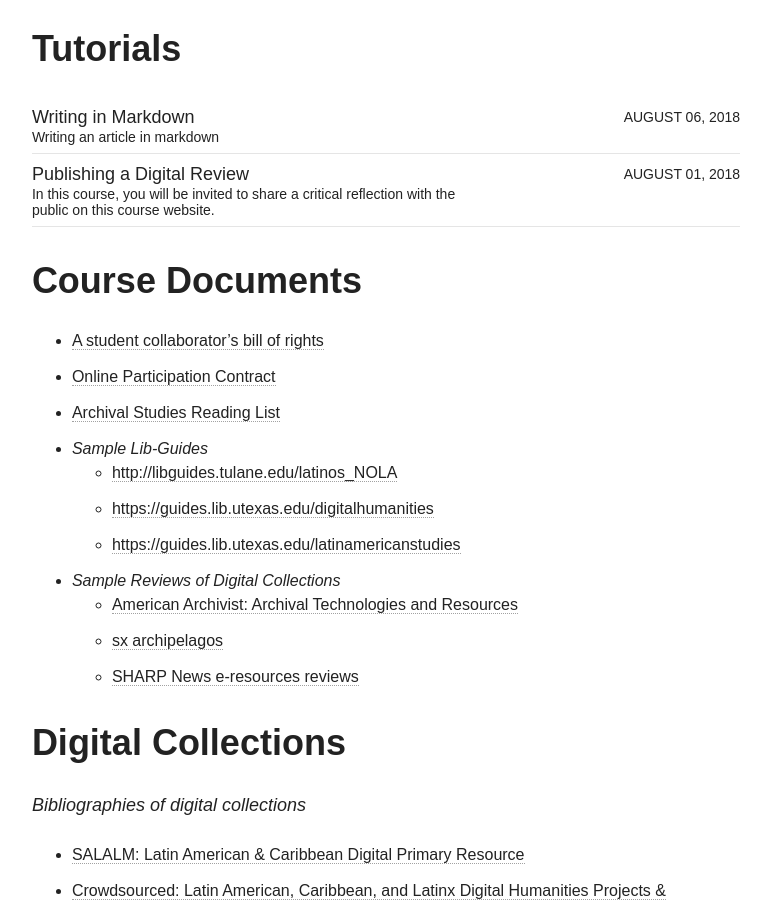
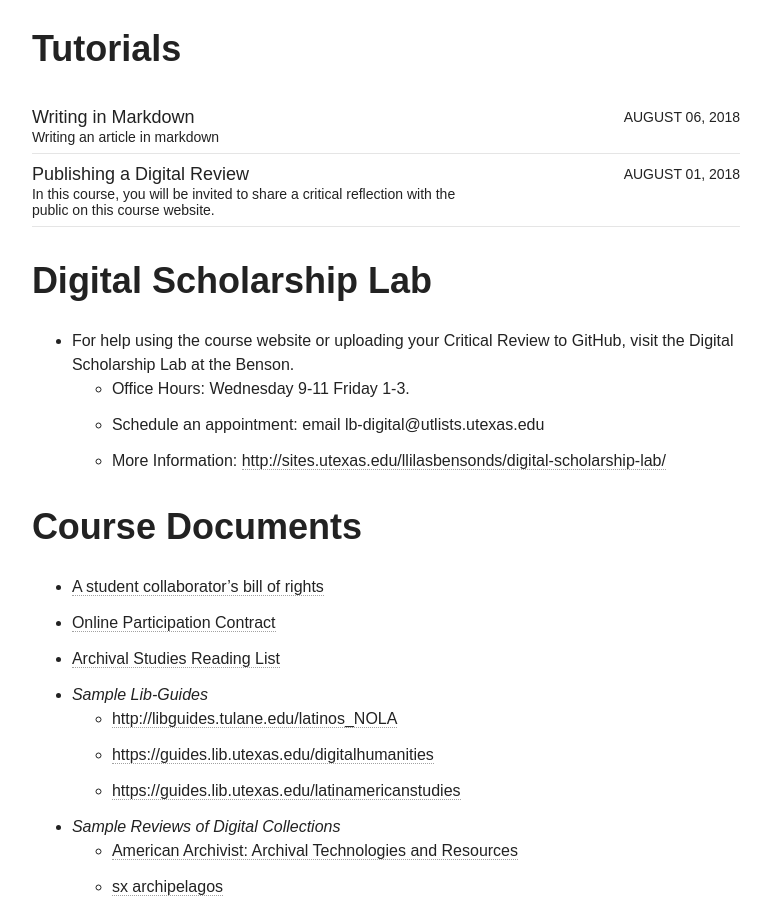
Before and after one commit to pilarvillanueva/criticalarchives, a Jekyll site: the page built from resources/index.md, in a window 1280 px wide and 900 px high, scrolled down 576 px. Shown: the whole window, without its empty margins (254-1025 px from the left). Built offline with Jekyll 4.4.1, drawn with Linux system fonts in a browser that asks for light colours; nearby versions of some CDN libraries.

Commit message:
digital scholarship lab

```diff
--- a/resources/index.md
+++ b/resources/index.md
@@ -10,6 +10,12 @@
   <li><article><a href="{{ site.url }}{{ post.url }}">{{ post.title }} <span class="entry-date"><time datetime="{{ post.date | date_to_xmlschema }}">{{ post.date | date: "%B %d, %Y" }}</time></span>{% if post.excerpt %} <span class="excerpt">{{ post.excerpt | remove: '\[ ... \]' | remove: '\( ... \)' | markdownify | strip_html | strip_newlines | escape_once }}</span>{% endif %}</a></article></li>
 {% endfor %}
 </ul>
+
+# Digital Scholarship Lab
+* For help using the course website or uploading your Critical Review to GitHub, visit the Digital Scholarship Lab at the Benson.
+	* Office Hours: Wednesday 9-11 Friday 1-3.
+	* Schedule an appointment: email lb-digital@utlists.utexas.edu
+	* More Information: [http://sites.utexas.edu/llilasbensonds/digital-scholarship-lab/](http://sites.utexas.edu/llilasbensonds/digital-scholarship-lab/)
 
 # Course Documents
 * [A student collaborator's bill of rights](https://cdh.ucla.edu/news/a-student-collaborators-bill-of-rights/)
```
